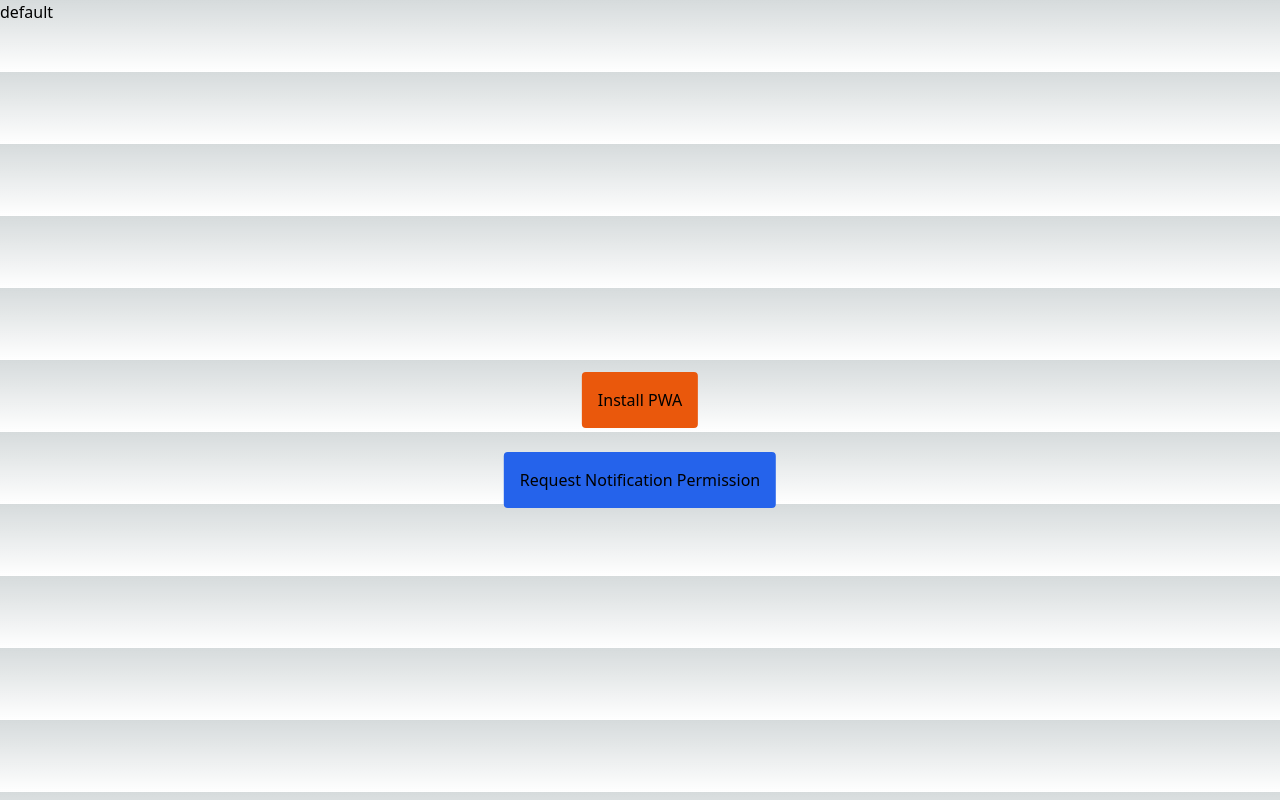
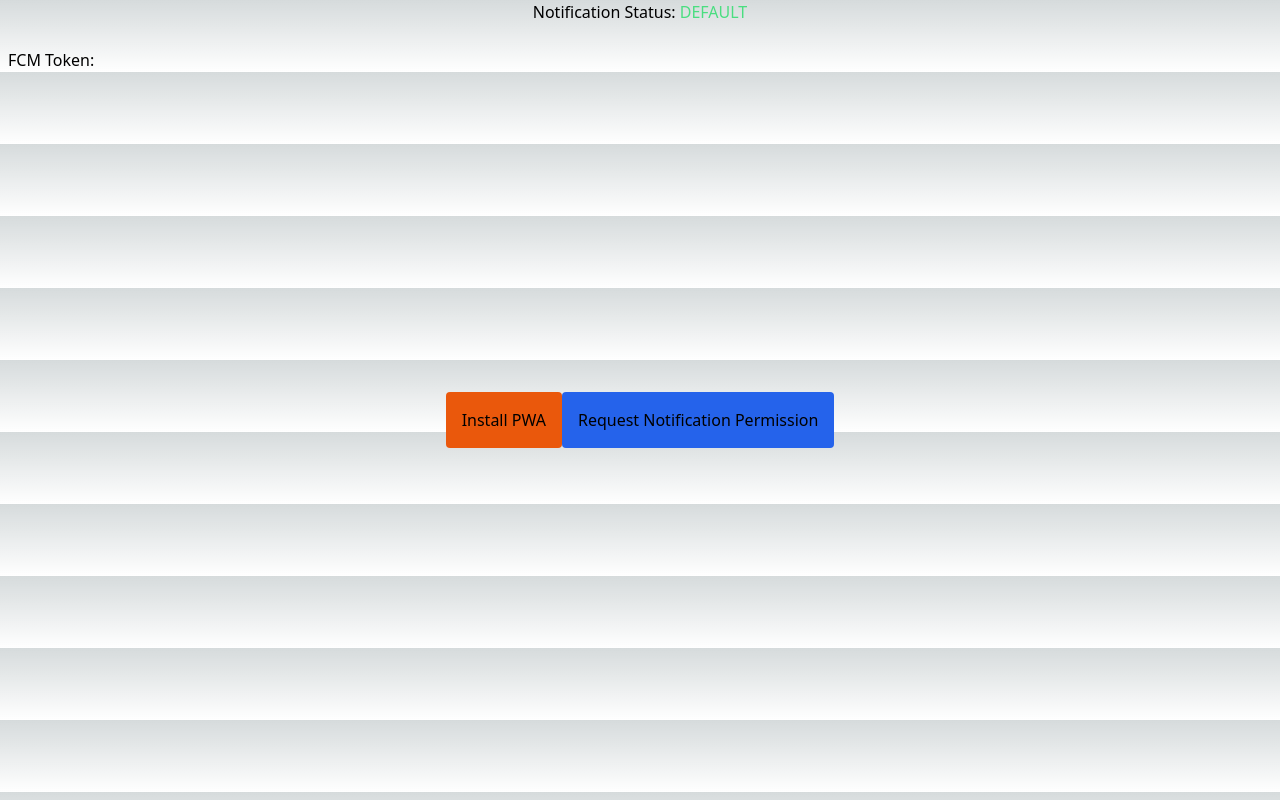
Before and after one commit to thanveershah/pwa, a Next.js app: page / in a window 1280 px wide. Built offline with nearby package versions, Linux system fonts and the light colour scheme; no server answers.

Commit message:
add foreground notification

```diff
--- a/src/pages/index.tsx
+++ b/src/pages/index.tsx
@@ -18,12 +18,27 @@ export default function Home() {
       const messaging = getMessaging(firebaseApp);
       const unsubscribe = onMessage(messaging, (payload) => {
         console.log("Foreground push notification received:", payload);
+        displayNotification(payload);
       });
       return () => {
         unsubscribe();
       };
     }
   }, []);
+
+  const displayNotification = (payload: any) => {
+    const { title, body } = payload.notification;
+
+    const notification = new Notification(title, {
+      body,
+      icon: "/assets/favs/android-chrome-36x36.png", // Replace with the path to your notification icon
+    });
+
+    notification.onclick = (event) => {
+      // Handle click event
+      console.log("Notification clicked:", event);
+    };
+  };
 
   const [showButton, setShowButton] = useState(true);
   const beforeInstallPrompt = useRef<null | any>(null);
@@ -67,31 +82,38 @@ export default function Home() {
   }
 
   return (
-    <>
-      {notificationPermissionStatus}
+    <div className="w-full px-2">
+      <h1 className="text-center">
+        Notification Status:{" "}
+        <span className="text-green-400">
+          {notificationPermissionStatus?.toUpperCase()}
+        </span>
+      </h1>
+      <br />
+      <h1 className="whitespace-break-spaces break-words">
+        FCM Token:
         <br />
         {fcmToken}
-      <br />
+      </h1>
+
+      <div className="absolute left-[50%] top-[50%] translate-x-[-50%] translate-y-[-50%] w-full text-center">
         {showButton ? (
-        <button
-          onClick={instalar}
-          className="bg-orange-600 p-4 rounded absolute left-[50%] top-[50%] translate-x-[-50%] translate-y-[-50%]"
-        >
+          <button onClick={instalar} className="bg-orange-600 p-4 rounded">
             Install PWA
           </button>
         ) : (
-        <p className="p-4 rounded absolute left-[50%] top-[50%] translate-x-[-50%] translate-y-[-50%]">
-          PWA Installed Successfully
-        </p>
+          <p className="p-4 rounded">PWA Installed Successfully</p>
         )}
-      <br />
 
+        {notificationPermissionStatus !== "granted" && (
           <button
-        className="bg-blue-600 p-4 rounded absolute left-[50%] top-[60%] translate-x-[-50%] translate-y-[-50%]"
+            className="bg-blue-600 p-4 rounded mt-10"
             onClick={requestPermission}
           >
             Request Notification Permission
           </button>
-    </>
+        )}
+      </div>
+    </div>
   );
 }
```
Also changed, not shown: 1 other file (tests, documents, lock files or other folders). Lines whose indentation alone changed are shown as unchanged.
